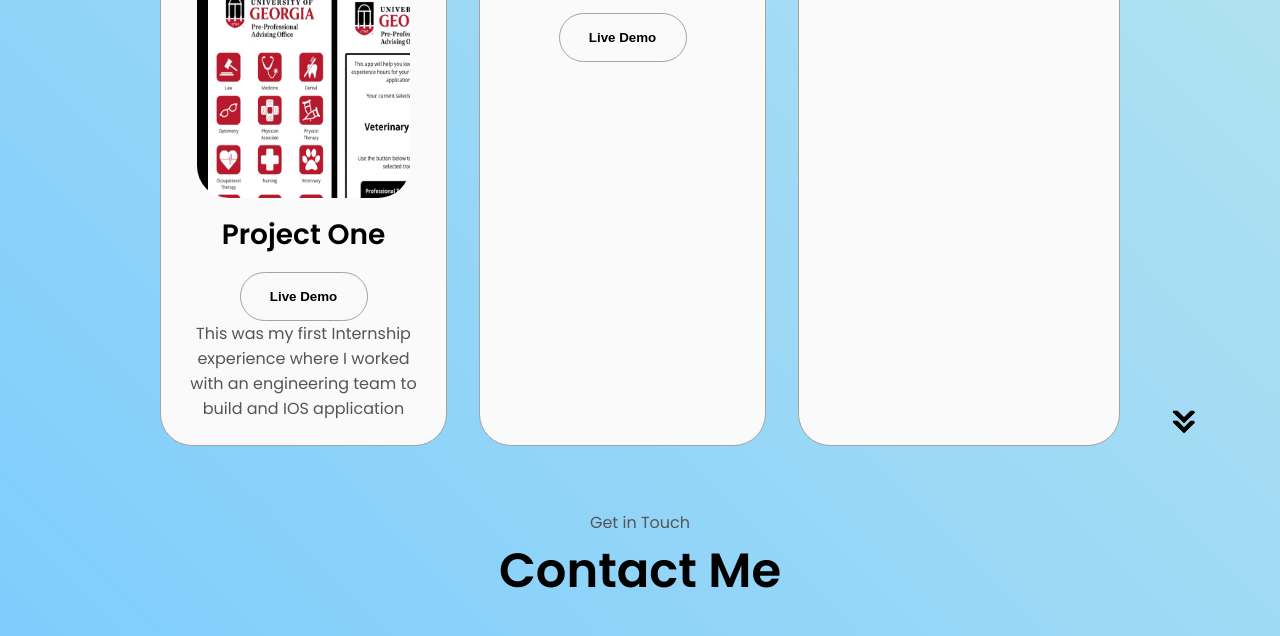
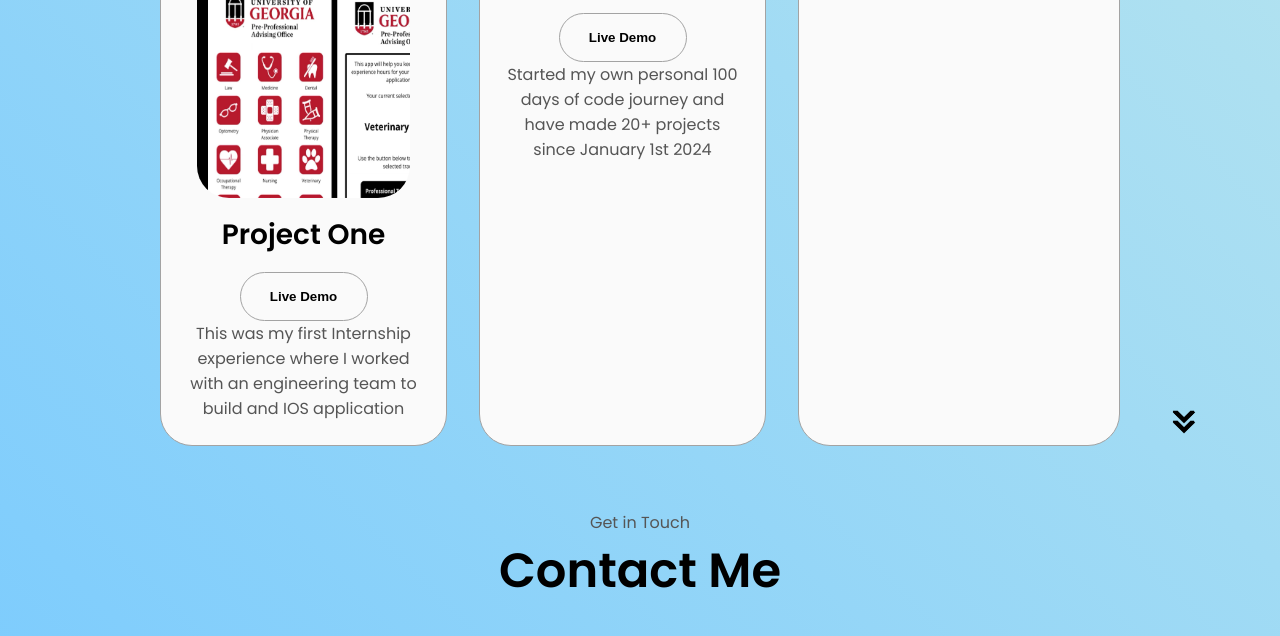
Before and after one commit to Austin-Brock/Austin-Brock.github.io, a plain HTML site: page index.html in a window 1280 px wide. Shown: the part 2792-3428 px from the top of the page. Drawn offline with Linux system fonts and the light colour scheme.

Commit message:
updated project 2 paragraph descriptions

```diff
--- a/index.html
+++ b/index.html
@@ -318,6 +318,7 @@
                 Live Demo
               </button>
             </div>
+            <p>Started my own personal 100 days of code journey and have made 20+ projects since January 1st 2024</p>
           </div>
           <!-- After this is the project 3 individual container -->
           <div class="details-container color-container">
```
